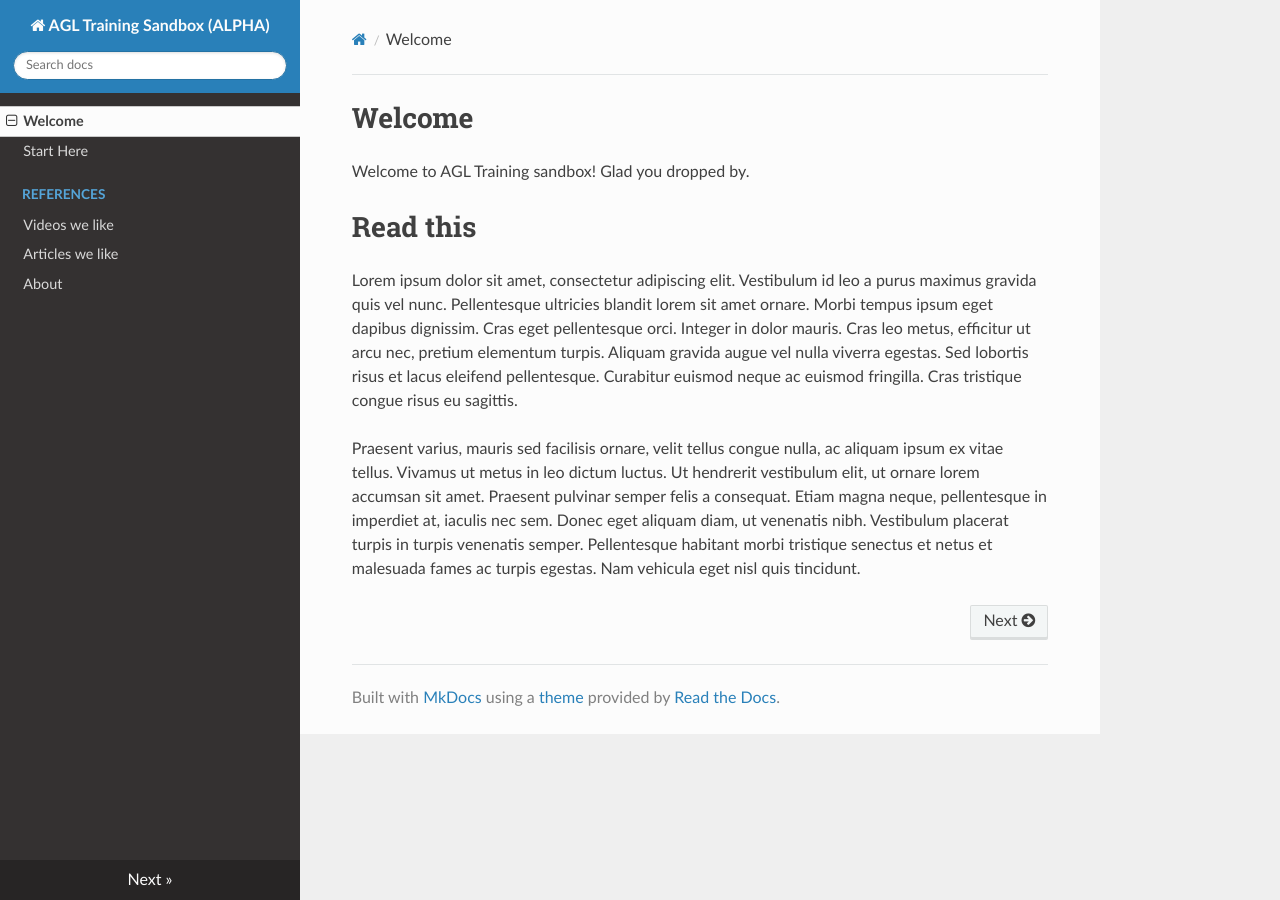
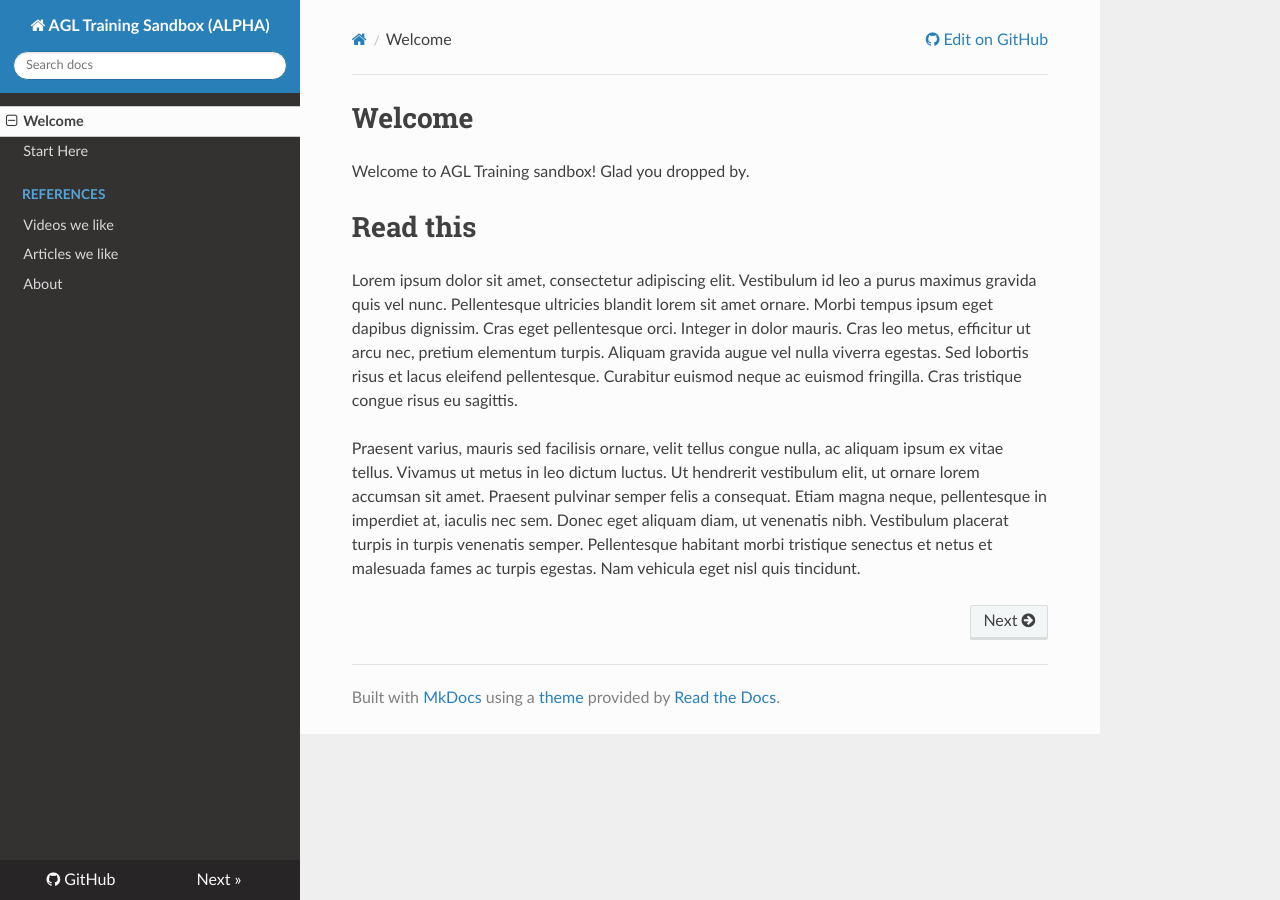
Before and after one commit to batgne/agileDocs, an MkDocs documentation site: the page built from docs/index.md, in a window 1280 px wide. Built offline with MkDocs 1.6.1, drawn with Linux system fonts in a browser that asks for light colours; nearby versions of some CDN libraries; part of the change alters nothing that is shown.

Commit message:
Added github url

```diff
--- a/mkdocs.yml
+++ b/mkdocs.yml
@@ -1,4 +1,5 @@
 site_name: AGL Training Sandbox (ALPHA)
+repo_url: https://github.com/batgne/agileDocs/
 
 theme:
     name: readthedocs
```
